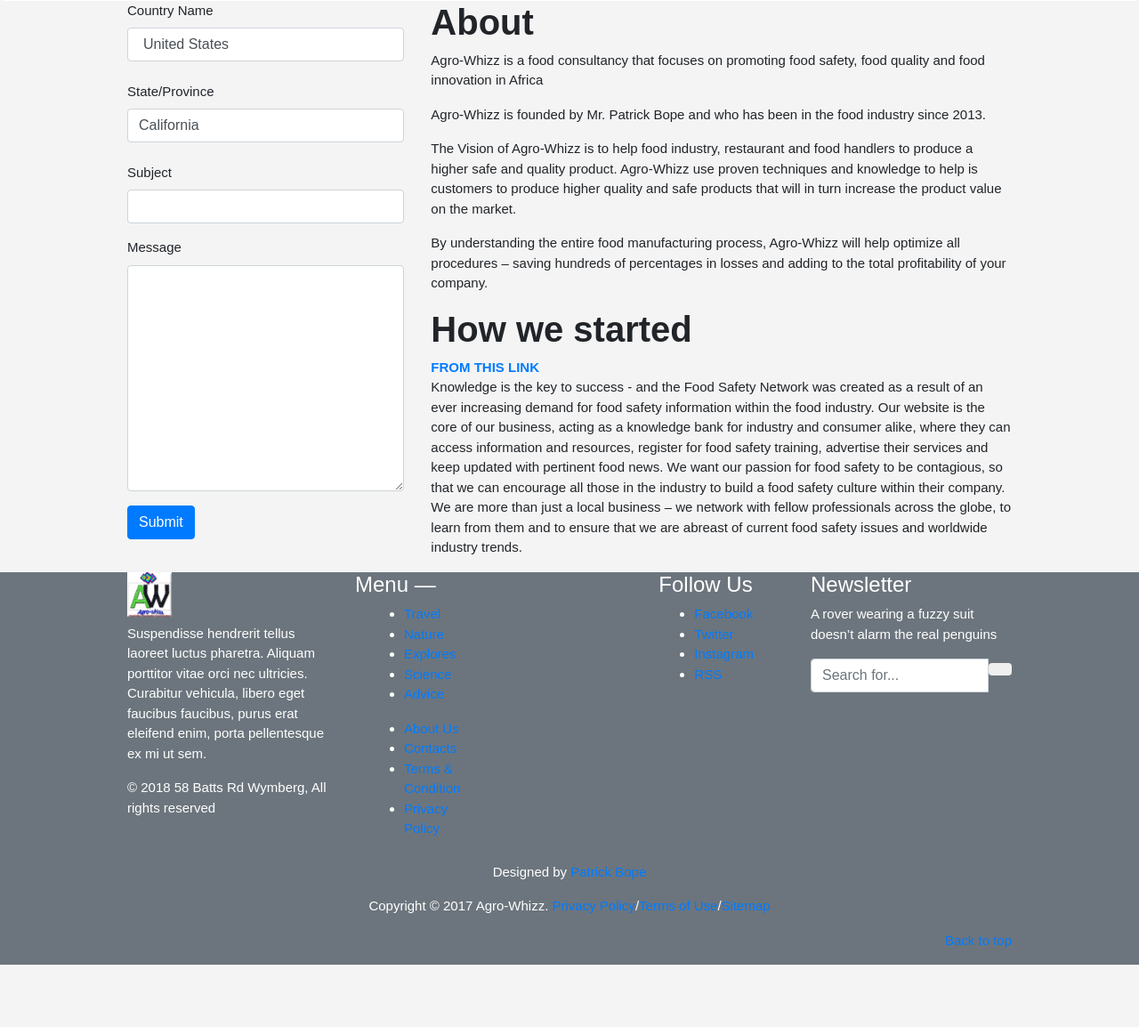
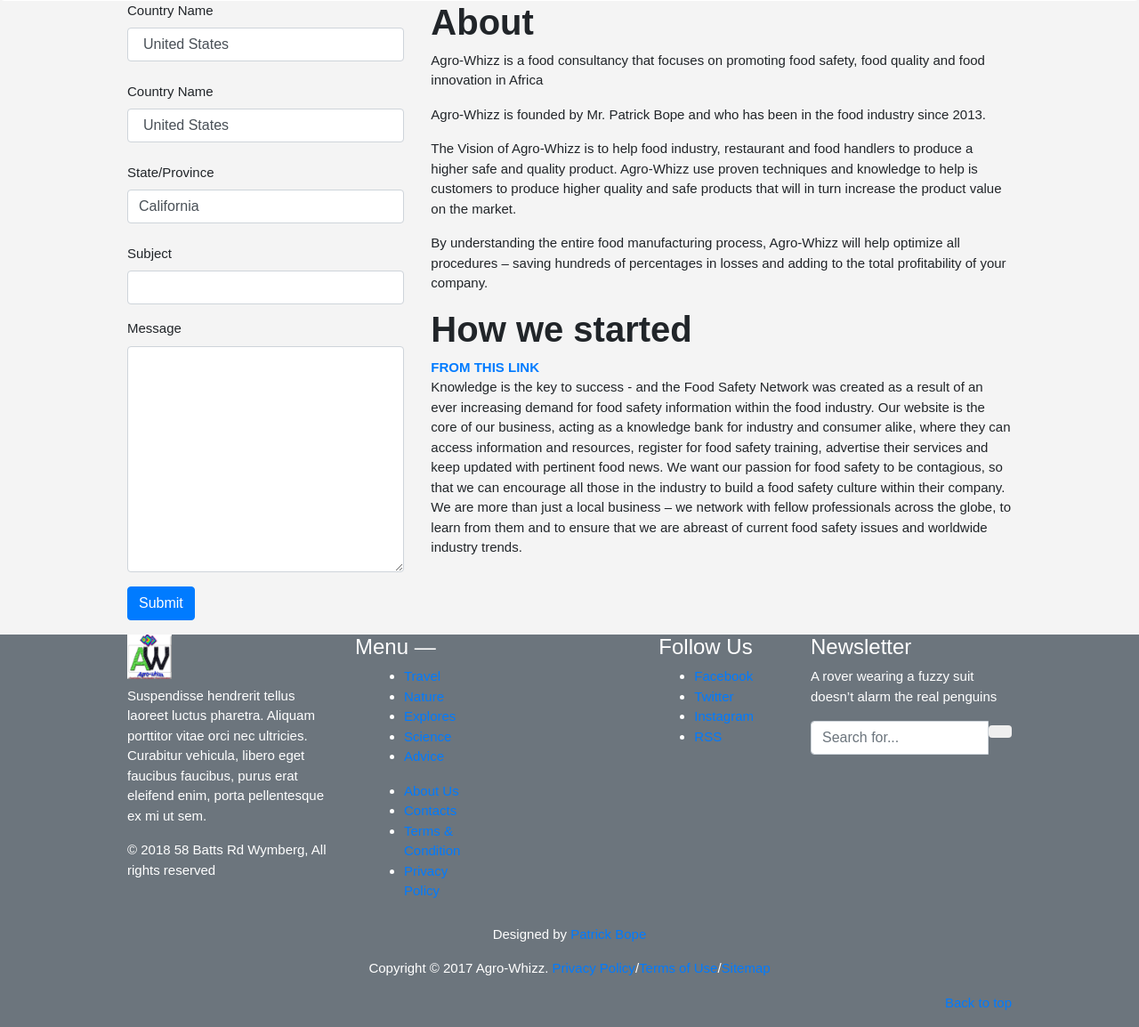
Before and after one commit to patbpm/whizzproject, a Django app: page /agrodata/foodindustrydata/ in a window 1280 px wide. Shown: the part 497-1651 px from the top of the page at 89% size. Before the commit the page ends 1581 px from the top, so only its background shows below. Run offline with Django 3.2, Linux system fonts and the light colour scheme; some libraries are stand-ins or nearby versions; grey boxes are pictures that could not be loaded.

Commit message:
update of the form  in fidata file

```diff
--- a/agrowhizz/agrodata/templates/agrodata/foodindustrydata.html
+++ b/agrowhizz/agrodata/templates/agrodata/foodindustrydata.html
@@ -15,7 +15,11 @@
         <div class="row">
             <div class="col-12 col-sm-4">
                 <form>
-
+                    <div class="form-group"> <!-- Country field -->
+                        <label class="control-label " for="name">Country Name</label>
+                        <div class="bfh-selectbox bfh-countries" data-country="US" data-flags="true">
+                        </div>
+                    </div>
                     <div class="form-group"> <!-- Country field -->
                         <label class="control-label " for="name">Country Name</label>
                         <div class="bfh-selectbox bfh-countries" data-country="US" data-flags="true">
```
